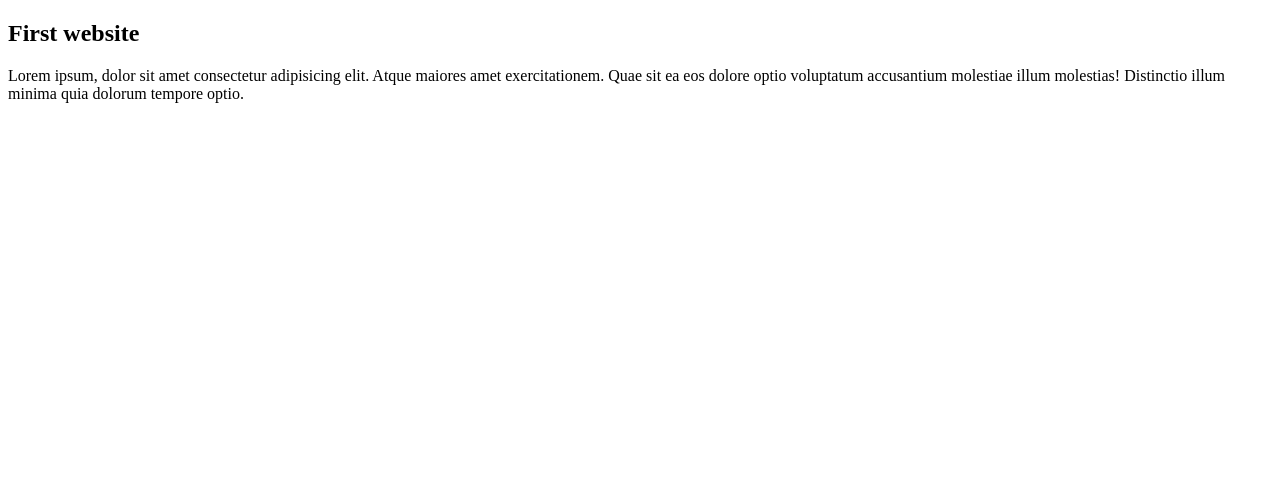
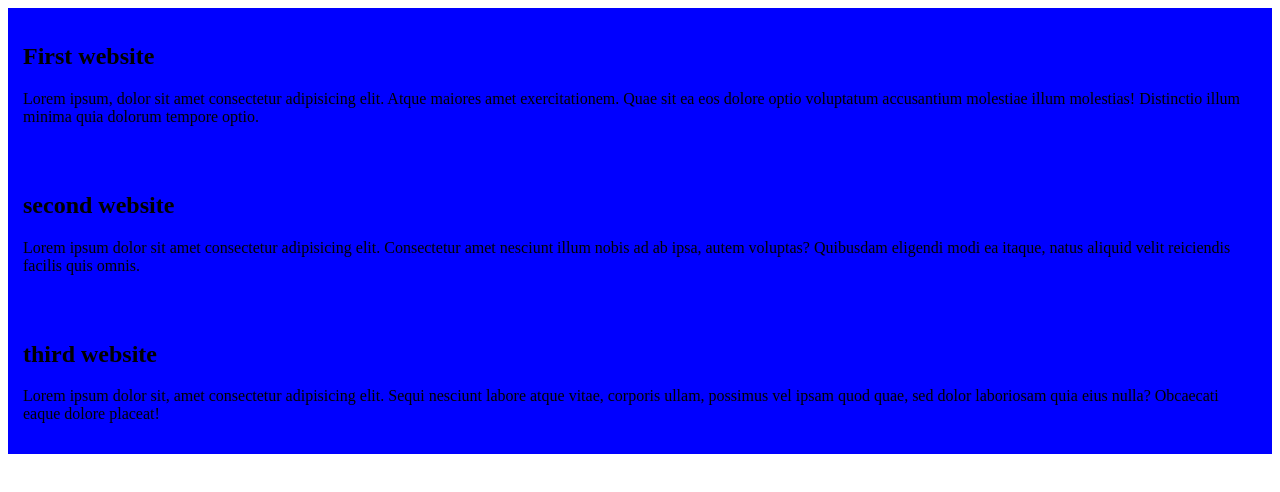
Before and after one commit to Samir22345/my-first-project, a plain HTML site: page index.html in a window 1280 px wide. Drawn offline with Linux system fonts and the light colour scheme.

Commit message:
my first blog

```diff
--- a/index.html
+++ b/index.html
@@ -4,11 +4,20 @@
     <meta charset="UTF-8">
     <meta name="viewport" content="width=device-width, initial-scale=1.0">
     <title>My First Ever Github</title>
+    <link rel="stylesheet" href="sytles/object.css">
 </head>
 <body>
     <div>
         <h2>First website</h2>
         <p>Lorem ipsum, dolor sit amet consectetur adipisicing elit. Atque maiores amet exercitationem. Quae sit ea eos dolore optio voluptatum accusantium molestiae illum molestias! Distinctio illum minima quia dolorum tempore optio.</p>
     </div>
+    <div>
+        <h2>second website</h2>
+        <p>Lorem ipsum dolor sit amet consectetur adipisicing elit. Consectetur amet nesciunt illum nobis ad ab ipsa, autem voluptas? Quibusdam eligendi modi ea itaque, natus aliquid velit reiciendis facilis quis omnis.</p>
+    </div>
+    <div>
+        <h2>third website</h2>
+        <p>Lorem ipsum dolor sit, amet consectetur adipisicing elit. Sequi nesciunt labore atque vitae, corporis ullam, possimus vel ipsam quod quae, sed dolor laboriosam quia eius nulla? Obcaecati eaque dolore placeat!</p>
+    </div>
 </body>
 </html>
--- /dev/null
+++ b/sytles/object.css
@@ -0,0 +1,4 @@
+div{
+    background-color: blue;
+    padding: 15px;
+}
```
